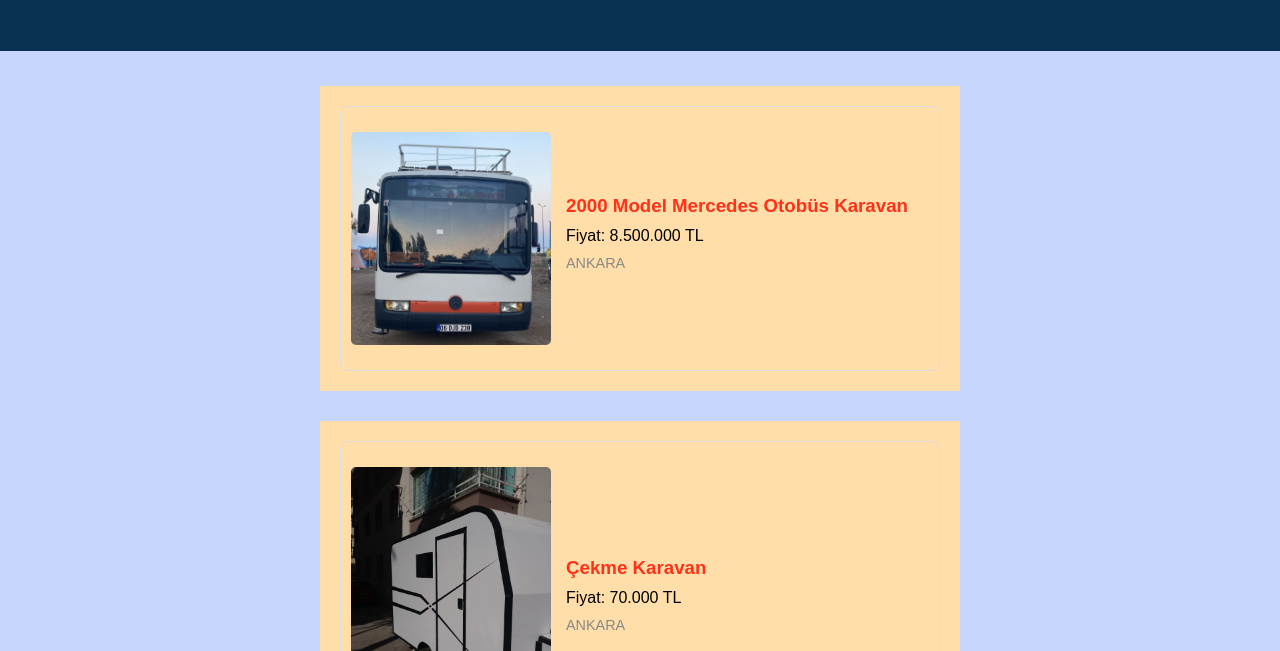
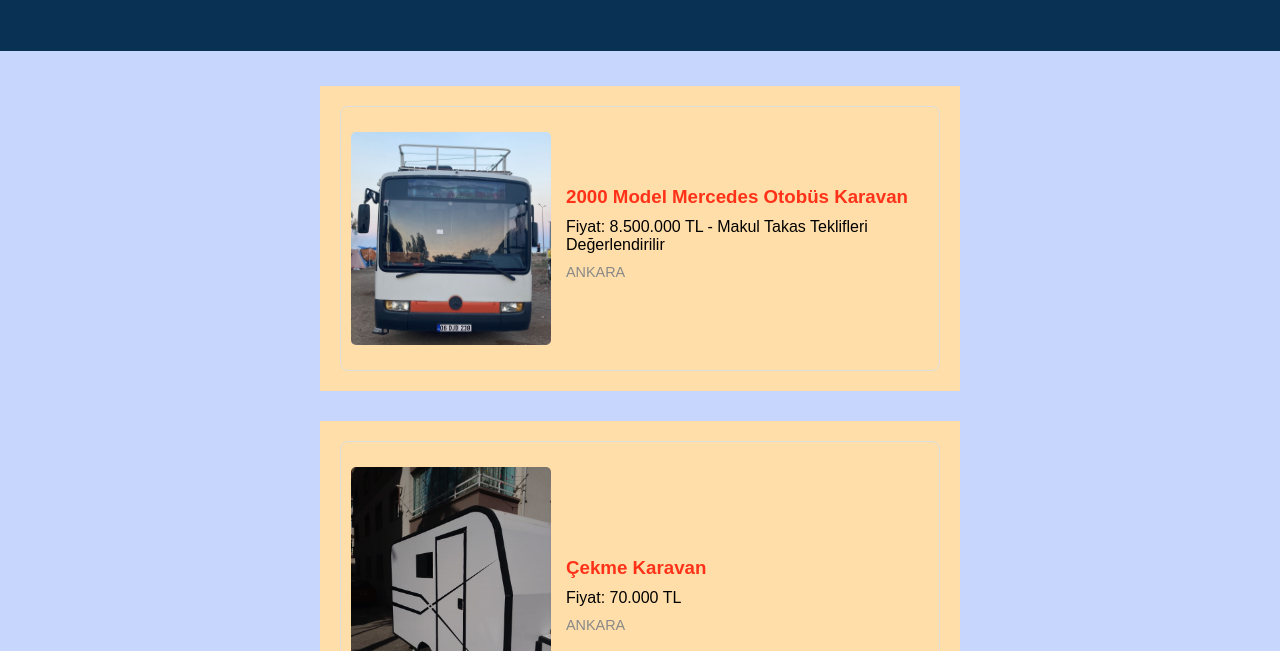
Before and after one commit to ozden-kars/karavanilan, a plain HTML site: page index.html in a window 1280 px wide. Shown: the part 149-800 px from the top of the page. Drawn offline with Linux system fonts and the light colour scheme.

Commit message:
takas-index

```diff
--- a/index.html
+++ b/index.html
@@ -182,7 +182,7 @@
                 <img src="photos/otobüs/karavan ön 1.JPG" alt="otobüs karavan" class="announcement-image">
                 <div class="announcement-text">
                     <h3>2000 Model Mercedes Otobüs Karavan</h3>
-                    <p>Fiyat: 8.500.000 TL</p>
+                    <p>Fiyat: 8.500.000 TL - Makul Takas Teklifleri Değerlendirilir</p>
                     <p class="date">ANKARA</p>
                 </div>
             </div>
```
